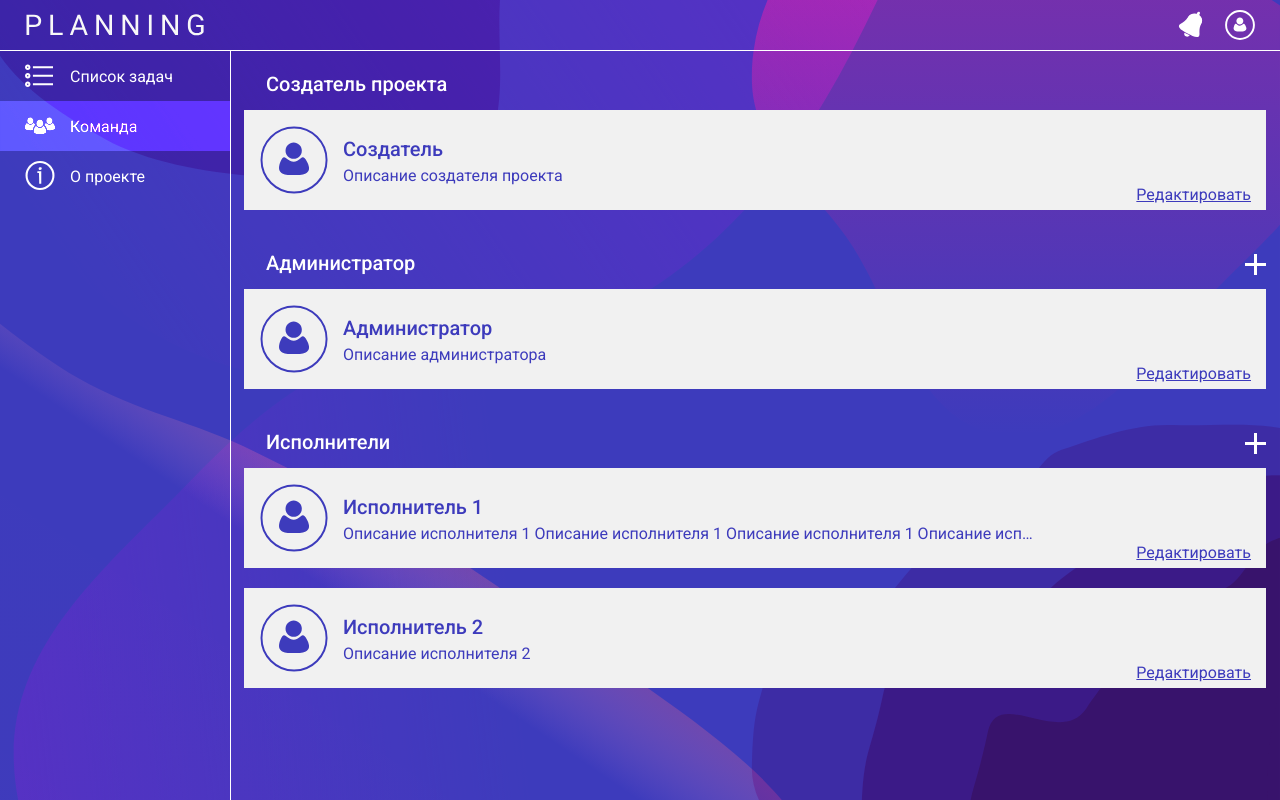
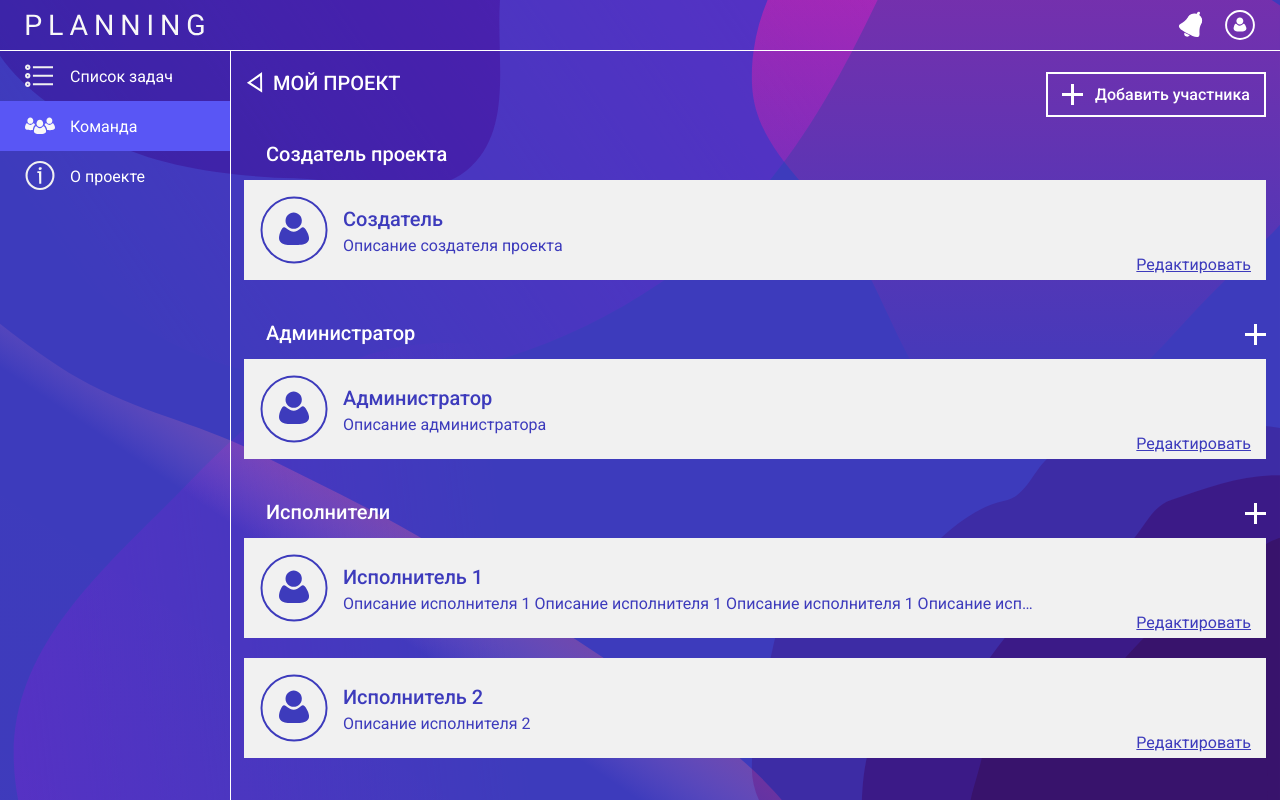
Before and after one commit to ph4546/pitask, a Next.js app: page /team in a window 1280 px wide. Built offline with nearby package versions, Linux system fonts and the light colour scheme.

Commit message:
Add back-and-title and add-button

```diff
--- /dev/null
+++ b/components/blocks/add-button.js
@@ -0,0 +1,11 @@
+import Image from 'next/image'
+import styles from '/styles/AddButton.module.css'
+
+export default function AddButton({text, onClick}) {
+    return(
+		<button className={styles.button} onClick={onClick}>
+				<Image src="/plus.svg" alt="" width={21} height={21}/>
+				<label className={styles.text}>{text}</label>
+		</button>
+    )
+}
--- /dev/null
+++ b/components/blocks/back-and-title.js
@@ -0,0 +1,18 @@
+import Image from 'next/image'
+import Link from 'next/link'
+import styles from '/styles/BackAndTitle.module.css'
+
+export default function BackAndTitle({text, link}) {
+    return(
+		<div className={styles.component}>
+			<div className={styles.button}>
+				<Link href={link}>
+					<a href="">
+							<Image src="/arrowBack.svg" alt="" width={21} height={21}/>
+					</a>
+				</Link>
+			</div>
+			<div className={styles.text}>{text}</div>
+		</div>
+    )
+}
--- a/pages/aboutProject/index.js
+++ b/pages/aboutProject/index.js
@@ -8,6 +8,7 @@ import stylesLeftMenu from '/styles/LeftMenu.module.css'
 const dayjs = require('dayjs')
 import TopMenu from '/components/layout/topMenu.js'
 import LeftMenu from '/components/layout/leftMenu.js'
+import BackAndTitle from '/components/blocks/back-and-title.js'
 
 
 export default function AboutProject() {
@@ -15,8 +16,8 @@ export default function AboutProject() {
 	return (
 		<TopMenu>
 			<LeftMenu sTasks={stylesLeftMenu.link} sTeam={stylesLeftMenu.link} sProject={stylesLeftMenu.link_selected}>
+				<BackAndTitle text="МОЙ ПРОЕКТ" link='/projects'/>
 				<div className={styles.content}>
-
 				</div>
 			</LeftMenu>
 		</TopMenu>
--- a/pages/tasks/index.js
+++ b/pages/tasks/index.js
@@ -8,6 +8,8 @@ import stylesLeftMenu from '/styles/LeftMenu.module.css'
 const dayjs = require('dayjs')
 import TopMenu from '/components/layout/topMenu.js'
 import LeftMenu from '/components/layout/leftMenu.js'
+import BackAndTitle from '/components/blocks/back-and-title.js'
+import AddButton from '/components/blocks/add-button.js'
 
 
 export async function getServerSideProps() {
@@ -39,6 +41,8 @@ export default function Tasks({ newTasks, inProgressTasks, completedTasks }) {
 	return (
 		<TopMenu>
 			<LeftMenu sTasks={stylesLeftMenu.link_selected} sTeam={stylesLeftMenu.link} sProject={stylesLeftMenu.link}>
+				<BackAndTitle text="МОЙ ПРОЕКТ" link='/projects'/>
+				<AddButton text="Добавить задачу"/>
 				<div className={styles.content}>
 					<button
 						className={`${styles.content__button} ${switcher.isFirst() ? styles.content__button_disabled : null}`}
--- a/pages/team/index.js
+++ b/pages/team/index.js
@@ -8,6 +8,8 @@ import stylesLeftMenu from '/styles/LeftMenu.module.css'
 import TopMenu from '/components/layout/topMenu.js'
 import LeftMenu from '/components/layout/leftMenu.js'
 import LeftFilters from '/components/layout/leftFilters.js'
+import BackAndTitle from '/components/blocks/back-and-title.js'
+import AddButton from '/components/blocks/add-button.js'
 
 
 export async function getServerSideProps() {
@@ -40,6 +42,8 @@ export default function Team({ creator, administrator, executor }) {
 	return (
 		<TopMenu>
 			<LeftMenu sTasks={stylesLeftMenu.link} sTeam={stylesLeftMenu.link_selected} sProject={stylesLeftMenu.link}>
+				<BackAndTitle text="МОЙ ПРОЕКТ" link='/projects'/>
+				<AddButton text="Добавить участника"/>
 				<div className={styles.content}>
 					<div className={styles.content__types}>
 						{userType.map(({ id, headerName, user, buttonPlus }) => <UserType key={id} id={id} headerName={headerName} user={user} buttonPlus={buttonPlus} />)}
@@ -66,7 +70,7 @@ function UserItem({ id, name, description, avatar }) {
 	return (
 		<div className={styles.userItem}>
 			<Link href={`/team/${encodeURIComponent(id)}`}>
-				<a>
+				<a href="">
 					<div className={styles.userItem__avatar}><Image src={avatar} alt="" width={70} height={70} /></div>
 					<div className={styles.userItem__name}>{name}</div>
 					<div className={styles.userItem__description}>{description}</div>
--- /dev/null
+++ b/styles/AddButton.module.css
@@ -0,0 +1,35 @@
+.button {
+  height: 45px;
+  width: 220px;
+  background-color: transparent;
+  border: 2px solid #FFFFFF;
+
+  padding-top: 5px;
+  position: absolute;
+  right: 14px;
+
+  cursor: pointer;
+
+  font-family: 'Roboto', sans-serif;
+  font-weight: 500;
+  font-size: 16px;
+  color: #FFFFFF;
+}
+
+.button:hover {
+	mix-blend-mode: color-dodge;
+	background-color: #1D1D1D;
+}
+
+.text {
+	font-family: 'Roboto', sans-serif;
+	font-weight: 500;
+	font-size: 16px;
+	color: #FFFFFF;
+
+	margin-left: 12px;
+	position: relative;
+	bottom: 5px;
+
+	cursor: pointer;
+}
--- /dev/null
+++ b/styles/BackAndTitle.module.css
@@ -0,0 +1,31 @@
+.component {
+  display: inline-block;
+  max-width: 500px;
+
+  position: absolute;
+  height: 25px;
+  left: 244px;
+}
+
+.button {
+	width: 21px;
+}
+
+.button a {
+	display: block;
+}
+
+.text {
+	font-family: 'Roboto', sans-serif;
+	font-weight: 500;
+	font-size: 20px;
+	color: #FFFFFF;
+
+	white-space: nowrap;
+	overflow: hidden;
+	text-overflow: ellipsis;
+
+	margin-left: 29px;
+	position: relative;
+	bottom: 26px;
+}
--- a/styles/Tasks.module.css
+++ b/styles/Tasks.module.css
@@ -2,6 +2,8 @@
 	display: flex;
 	flex-direction: row;
 	gap: 14px;
+
+	padding-top: 70px;
 }
 
 .content__button {
--- a/styles/Team.module.css
+++ b/styles/Team.module.css
@@ -1,4 +1,5 @@
 .content {
+	padding-top: 70px;
 	padding-left: 14px;
 	padding-right: 14px;
 }
--- a/styles/globals.css
+++ b/styles/globals.css
@@ -5,6 +5,7 @@ body {
   padding: 0;
   background-image:url('/background.svg');
   background-size: 100% auto;
+  background-attachment: fixed;
 
   font-family: 'Roboto', sans-serif;
 }
```
